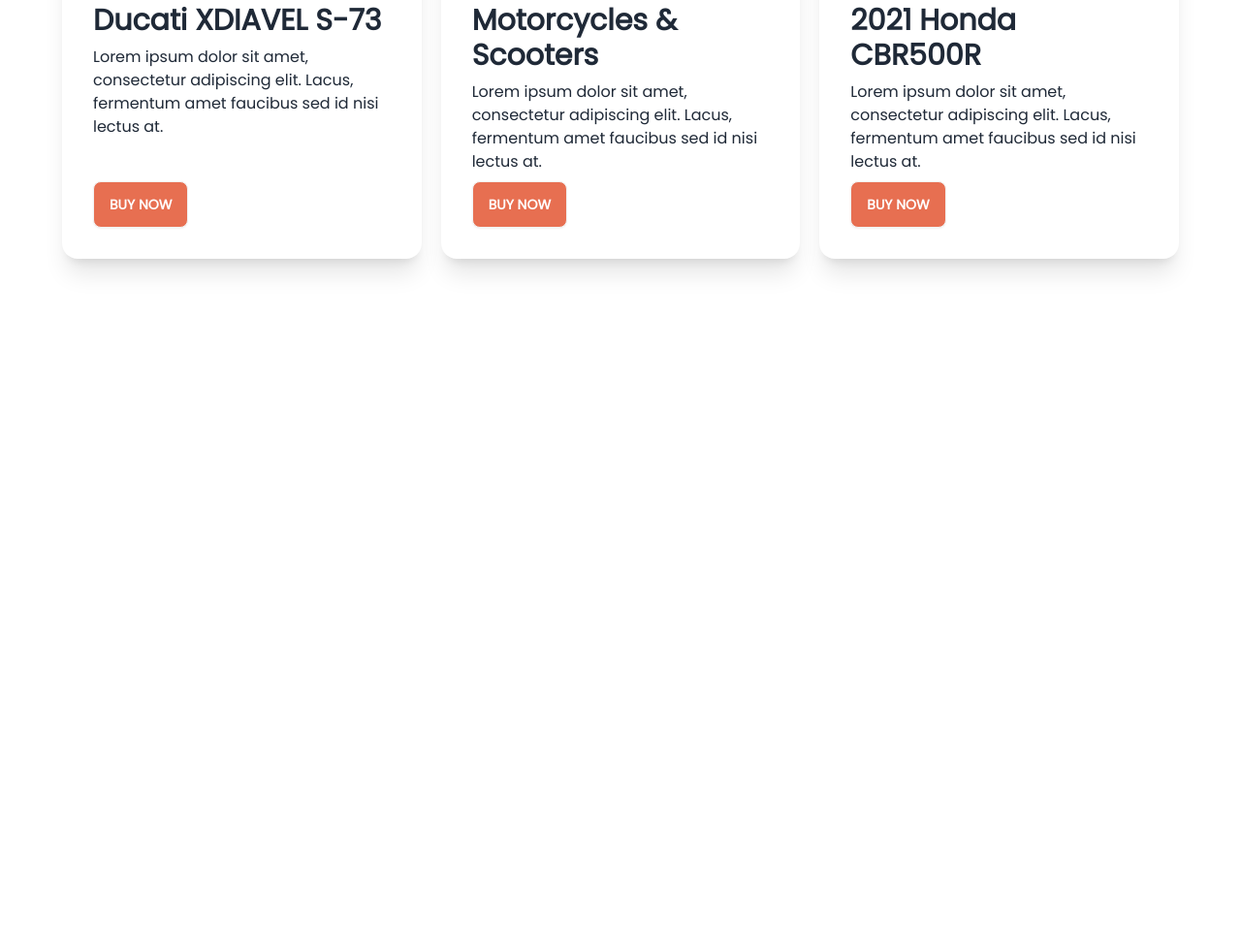
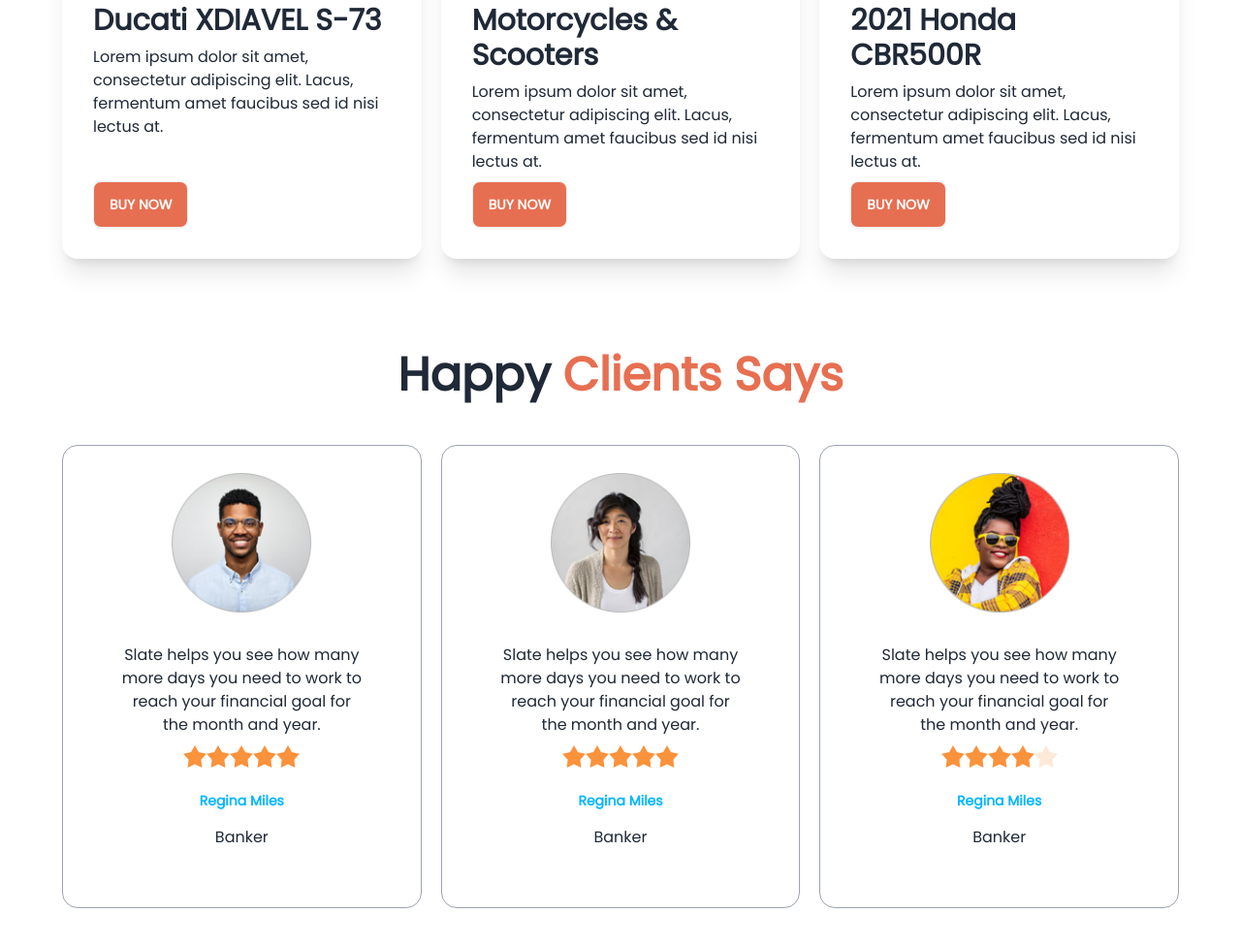
Before and after one commit to AkmolPhero/biker-zone-daisyUI, a plain HTML site: page index.html in a window 1280 px wide. Shown: the part 1099-2074 px from the top of the page at 97% size. Before the commit the page ends 1462 px from the top, so only its background shows below. Drawn offline with nearby package versions, Linux system fonts and the light colour scheme.

Commit message:
added the happy clients section

```diff
--- a/index.html
+++ b/index.html
@@ -216,6 +216,85 @@
                 </div>
             </div>
         </section>
+        <!-- happy client -->
+        <section class="my-24">
+            <h3 class="text-5xl font-semibold text-center mb-12">Happy <span class="text-bike-primary">Clients
+                    Says</span></h3>
+            <div class="grid gap-5 grid-cols-1 md:grid-cols-2 lg:grid-cols-3">
+                <!-- first review -->
+                <div class="card bg-base-100 border border-gray-400 p-7">
+                    <figure>
+                        <img class="w-36" src="images/others/user-1.png" alt="Shoes" />
+                    </figure>
+                    <div class="card-body text-center">
+                        <p>Slate helps you see how
+                            many more days you need
+                            to work to reach your financial
+                            goal for the month and year.</p>
+                        <div class="rating justify-center">
+                            <input type="radio" name="rating-2" class="mask mask-star-2 bg-orange-400" />
+                            <input type="radio" name="rating-2" class="mask mask-star-2 bg-orange-400" />
+                            <input type="radio" name="rating-2" class="mask mask-star-2 bg-orange-400" />
+                            <input type="radio" name="rating-2" class="mask mask-star-2 bg-orange-400"
+                                checked="checked" />
+                            <input type="radio" name="rating-2" class="mask mask-star-2 bg-orange-400" />
+                        </div>
+                        <div class="text-center space-y-4 mt-4">
+                            <h4 class="text-sm font-semibold text-info">Regina Miles</h4>
+                            <p>Banker</p>
+                        </div>
+                    </div>
+                </div>
+                <!-- second review -->
+                <div class="card bg-base-100 border border-gray-400 p-7">
+                    <figure>
+                        <img class="w-36" src="images/others/user-2.png" alt="Shoes" />
+                    </figure>
+                    <div class="card-body text-center">
+                        <p>Slate helps you see how
+                            many more days you need
+                            to work to reach your financial
+                            goal for the month and year.</p>
+                        <div class="rating justify-center">
+                            <input type="radio" name="rating-2" class="mask mask-star-2 bg-orange-400" />
+                            <input type="radio" name="rating-2" class="mask mask-star-2 bg-orange-400" />
+                            <input type="radio" name="rating-2" class="mask mask-star-2 bg-orange-400" />
+                            <input type="radio" name="rating-2" class="mask mask-star-2 bg-orange-400"
+                                checked="checked" />
+                            <input type="radio" name="rating-2" class="mask mask-star-2 bg-orange-400" />
+                        </div>
+                        <div class="text-center space-y-4 mt-4">
+                            <h4 class="text-sm font-semibold text-info">Regina Miles</h4>
+                            <p>Banker</p>
+                        </div>
+                    </div>
+                </div>
+                <!-- third review -->
+                <div class="card bg-base-100 border border-gray-400 p-7">
+                    <figure>
+                        <img class="w-36" src="images/others/user-3.png" alt="Shoes" />
+                    </figure>
+                    <div class="card-body text-center">
+                        <p>Slate helps you see how
+                            many more days you need
+                            to work to reach your financial
+                            goal for the month and year.</p>
+                        <div class="rating justify-center">
+                            <input type="radio" name="rating-2" class="mask mask-star-2 bg-orange-400" />
+                            <input type="radio" name="rating-2" class="mask mask-star-2 bg-orange-400" />
+                            <input type="radio" name="rating-2" class="mask mask-star-2 bg-orange-400" />
+                            <input type="radio" name="rating-2" class="mask mask-star-2 bg-orange-400"
+                                checked="checked" />
+                            <input type="radio" name="rating-2" class="mask mask-star-2 bg-orange-400" />
+                        </div>
+                        <div class="text-center space-y-4 mt-4">
+                            <h4 class="text-sm font-semibold text-info">Regina Miles</h4>
+                            <p>Banker</p>
+                        </div>
+                    </div>
+                </div>
+            </div>
+        </section>
     </main>
     <footer>
 
```
